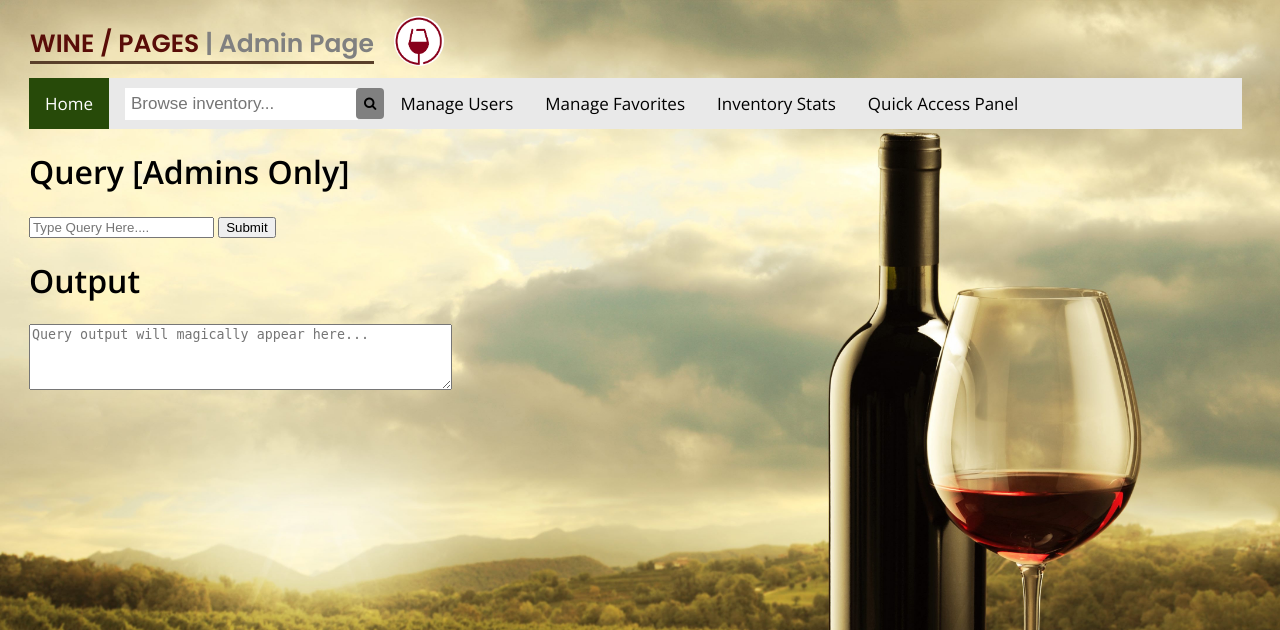
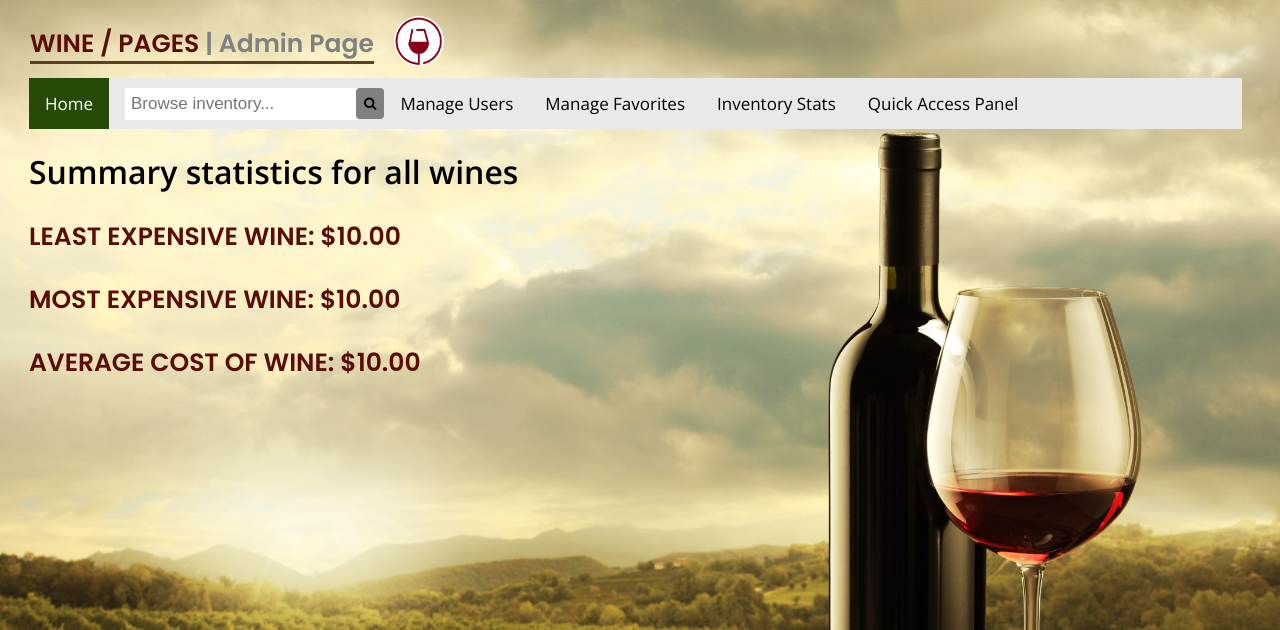
Before and after one commit to AlanSPAGHETTI/CPSC_304_WINE_PAGES, a PHP site: page /uiInventory.php in a window 1280 px wide. Shown: the top 630 px of the page. Run offline with PHP 8.4, Linux system fonts and the light colour scheme; tables that the repository leaves empty hold one stand-in row (values such as "Sample post").

Commit message:
finish ungrouped aggregations

```diff
--- a/winePagesUI/uiInventory.php
+++ b/winePagesUI/uiInventory.php
@@ -1,3 +1,10 @@
+<?php
+include_once 'includes/connect.php';
+$conn = OpenCon();
+$sql = "SELECT MIN(WineCost), MAX(WineCost), AVG(WineCost) FROM WINE;";
+$result = mysqli_query($conn, $sql);
+$result = mysqli_fetch_assoc($result);
+?>
 <!DOCTYPE html>
 <html>
 <head>
@@ -23,13 +30,11 @@
   <a href="uiFavourite.php">Manage Favorites</a>
   <a href="uiInventory.php">Inventory Stats</a>
   <a href="uiQuickAccess.php">Quick Access Panel</a>
-</div>
-<h1 class="FormTitle">Query [Admins Only]</h1>
-	<form class="RegistrationForm" id="Registration">
-		<input type="test" name="Query" placeholder="Type Query Here....">
-		<button>Submit</button>
-	</form>
-<h1 class="FormTitle">Output</h1>
-<textarea class="output" rows="4" cols="50" placeholder="Query output will magically appear here..."></textarea>
+	</div>
+
+	<h1>Summary statistics for all wines</h1>
+	<p>Least expensive wine: $<?php echo number_format($result["MIN(WineCost)"], 2); ?></p>
+	<p>Most expensive wine:  $<?php echo number_format($result["MAX(WineCost)"], 2); ?></p>
+	<p>Average cost of wine: $<?php echo number_format($result["AVG(WineCost)"], 2); ?></p>
 </body>
 </html>
```
